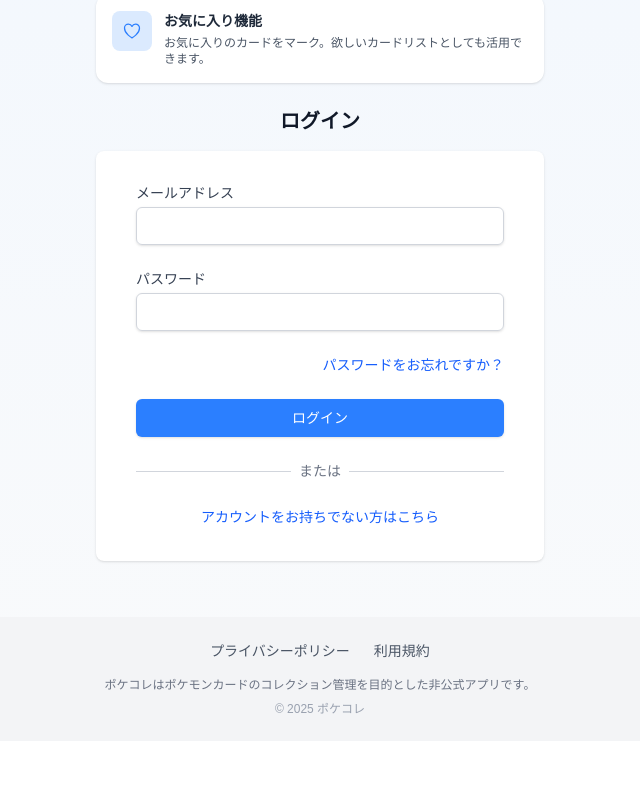
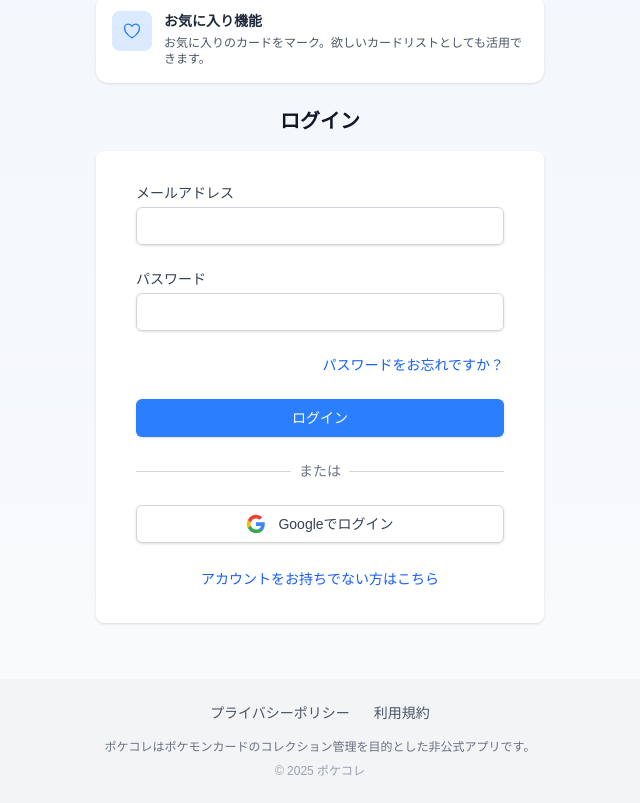
Before and after one commit to anagashima82/pokekore, a Next.js app: page /login in a window 1280 px wide. Shown: the part 720-1523 px from the top of the page, without its empty margins (320-960 px from the left). Before the commit the page ends 1461 px from the top, so only its background shows below. Built offline with nearby package versions, Linux system fonts and the light colour scheme; no server answers.

Commit message:
feat: Googleログイン機能を追加

```diff
--- a/app/login/page.tsx
+++ b/app/login/page.tsx
@@ -14,6 +14,7 @@
   const [password, setPassword] = useState('');
   const [error, setError] = useState<string | null>(null);
   const [isLoading, setIsLoading] = useState(false);
+  const [isGoogleLoading, setIsGoogleLoading] = useState(false);
 
   const handleLogin = async (e: React.FormEvent) => {
     e.preventDefault();
@@ -35,6 +36,25 @@
 
     router.push(redirectTo);
     router.refresh();
+  };
+
+  const handleGoogleLogin = async () => {
+    setError(null);
+    setIsGoogleLoading(true);
+
+    const supabase = createClient();
+
+    const { error } = await supabase.auth.signInWithOAuth({
+      provider: 'google',
+      options: {
+        redirectTo: `${window.location.origin}/auth/callback?next=${encodeURIComponent(redirectTo)}`,
+      },
+    });
+
+    if (error) {
+      setError(error.message);
+      setIsGoogleLoading(false);
+    }
   };
 
   return (
@@ -116,6 +136,35 @@
           <div className="relative flex justify-center text-sm">
             <span className="px-2 bg-white text-gray-500">または</span>
           </div>
+        </div>
+
+        <div className="mt-6">
+          <button
+            type="button"
+            onClick={handleGoogleLogin}
+            disabled={isGoogleLoading}
+            className="w-full flex items-center justify-center gap-3 py-2 px-4 border border-gray-300 rounded-md shadow-sm bg-white text-sm font-medium text-gray-700 hover:bg-gray-50 focus:outline-none focus:ring-2 focus:ring-offset-2 focus:ring-blue-500 disabled:opacity-50 disabled:cursor-not-allowed"
+          >
+            <svg className="w-5 h-5" viewBox="0 0 24 24">
+              <path
+                fill="#4285F4"
+                d="M22.56 12.25c0-.78-.07-1.53-.2-2.25H12v4.26h5.92c-.26 1.37-1.04 2.53-2.21 3.31v2.77h3.57c2.08-1.92 3.28-4.74 3.28-8.09z"
+              />
+              <path
+                fill="#34A853"
+                d="M12 23c2.97 0 5.46-.98 7.28-2.66l-3.57-2.77c-.98.66-2.23 1.06-3.71 1.06-2.86 0-5.29-1.93-6.16-4.53H2.18v2.84C3.99 20.53 7.7 23 12 23z"
+              />
+              <path
+                fill="#FBBC05"
+                d="M5.84 14.09c-.22-.66-.35-1.36-.35-2.09s.13-1.43.35-2.09V7.07H2.18C1.43 8.55 1 10.22 1 12s.43 3.45 1.18 4.93l2.85-2.22.81-.62z"
+              />
+              <path
+                fill="#EA4335"
+                d="M12 5.38c1.62 0 3.06.56 4.21 1.64l3.15-3.15C17.45 2.09 14.97 1 12 1 7.7 1 3.99 3.47 2.18 7.07l3.66 2.84c.87-2.6 3.3-4.53 6.16-4.53z"
+              />
+            </svg>
+            {isGoogleLoading ? 'ログイン中...' : 'Googleでログイン'}
+          </button>
         </div>
 
         <div className="mt-6 text-center">
```
